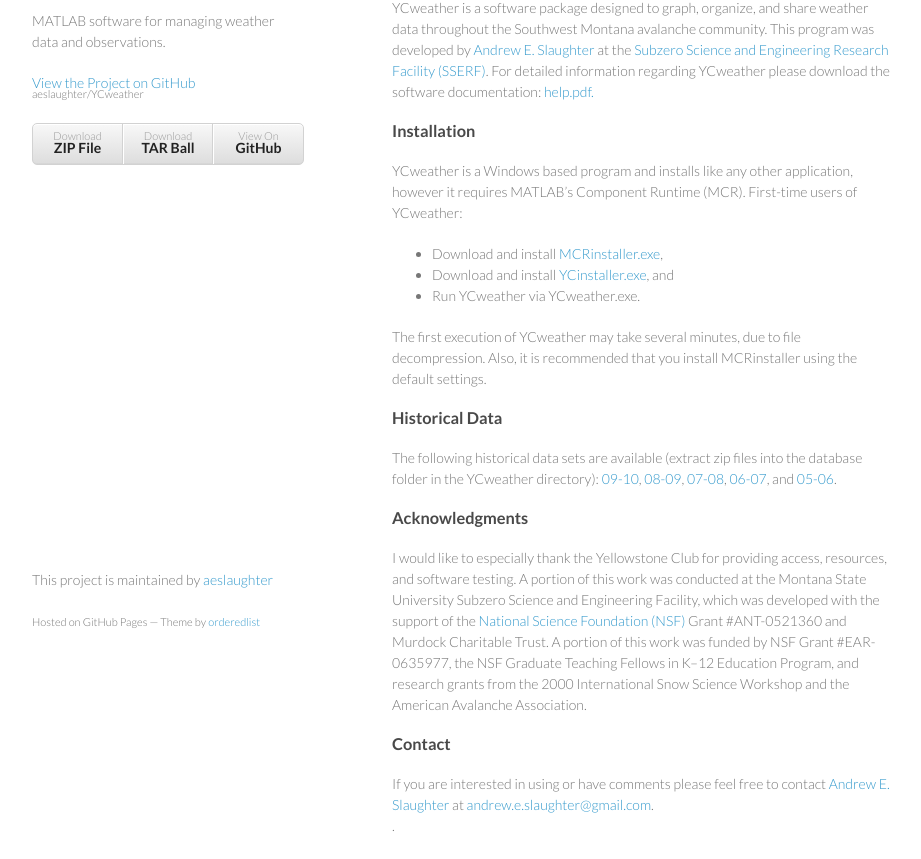
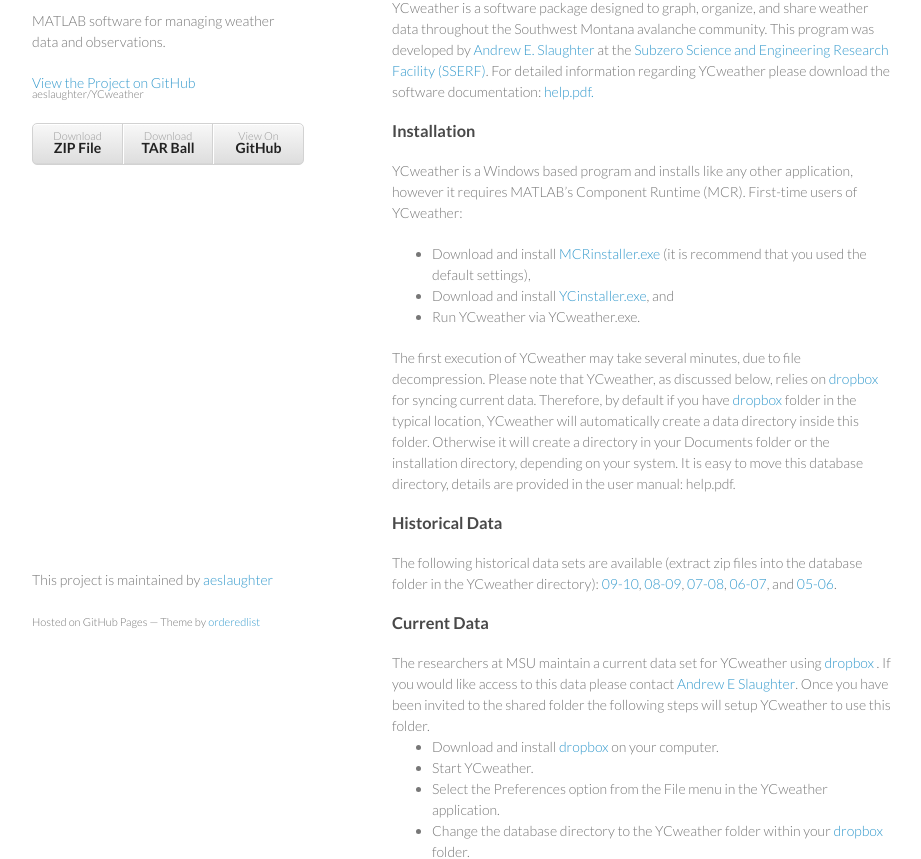
Before and after one commit to aeslaughter/YCweather, a plain HTML site: page index.html in a window 1280 px wide. Shown: the part 99-958 px from the top of the page, without its empty margins (178-1099 px from the left). Drawn offline with Linux system fonts and the light colour scheme.

Commit message:
In progress of updating index.html

```diff
--- a/index.html
+++ b/index.html
@@ -3,7 +3,7 @@
   <head>
     <meta charset="utf-8">
     <meta http-equiv="X-UA-Compatible" content="chrome=1">
-    <title>YCweather by Andrew E Slaughter</title>
+    <title>YCweather by <a href="mailto:andrew.e.slaughter">Andrew E Slaughter</a></title>
 
     <link rel="stylesheet" href="stylesheets/styles.css">
     <link rel="stylesheet" href="stylesheets/pygment_trac.css">
@@ -36,12 +36,11 @@ For detailed information regarding YCweather please download the software docume
 YCweather is a Windows based program and installs like any other application, however it requires MATLAB’s Component Runtime (MCR).
 First-time users of YCweather:
 <ul>
-	<li>Download and install <a href="http://www.coe.montana.edu/ce/subzero/snow/MCRinstaller.exe">MCRinstaller.exe</a>,</li>
+	<li>Download and install <a href="http://www.coe.montana.edu/ce/subzero/snow/MCRinstaller.exe">MCRinstaller.exe</a> (it is recommend that you used the default settings),</li>
 	<li>Download and install <a href="http://www.coe.montana.edu/ce/subzero/snow/YCinstaller.exe">YCinstaller.exe</a>, and</li>
 	<li>Run YCweather via YCweather.exe.</li>
 </ul>
-The first execution of YCweather may take several minutes, due to file decompression.
-Also, it is recommended that you install MCRinstaller using the default settings.
+The first execution of YCweather may take several minutes, due to file decompression.  Please note that YCweather, as discussed below, relies on <a href="http://dropbox.com"> dropbox </a> for syncing current data. Therefore, by default if you have <a href="http://dropbox.com"> dropbox </a> folder in the typical location, YCweather will automatically create a data directory inside this folder. Otherwise it will create a directory in your Documents folder or the installation directory, depending on your system. It is easy to move this database directory, details are provided in the user manual: help.pdf.
 </p>
 
 <h3>Historical Data</h3>
@@ -53,6 +52,16 @@ The following historical data sets are available (extract zip files into the dat
 	<a href="http://www.coe.montana.edu/ce/subzero/snow/06-07.zip"> 06-07</a>, and
 	<a href="http://www.coe.montana.edu/ce/subzero/snow/05-06.zip"> 05-06</a>.
 </p>
+
+<h3>Current Data</h3>
+The researchers at MSU maintain a current data set for YCweather using <a href="http://dropbox.com"> dropbox </a>. If you
+would like access to this data please contact <a href="mailto:andrew.e.slaughter">Andrew E Slaughter</a>. Once you have been invited to the shared folder the following steps will setup YCweather to use this folder.
+<ul>
+	<li> Download and install <a href="http://dropbox.com"> dropbox </a> on your computer. </li>
+	<li> Start YCweather. </li>
+	<li> Select the Preferences option from the File menu in the YCweather application. </li>
+	<li> Change the database directory to the YCweather folder within your <a href="http://dropbox.com"> dropbox </a> folder. </li>
+	<li> Save the
 
 <h3>Acknowledgments</h3>
 
```
